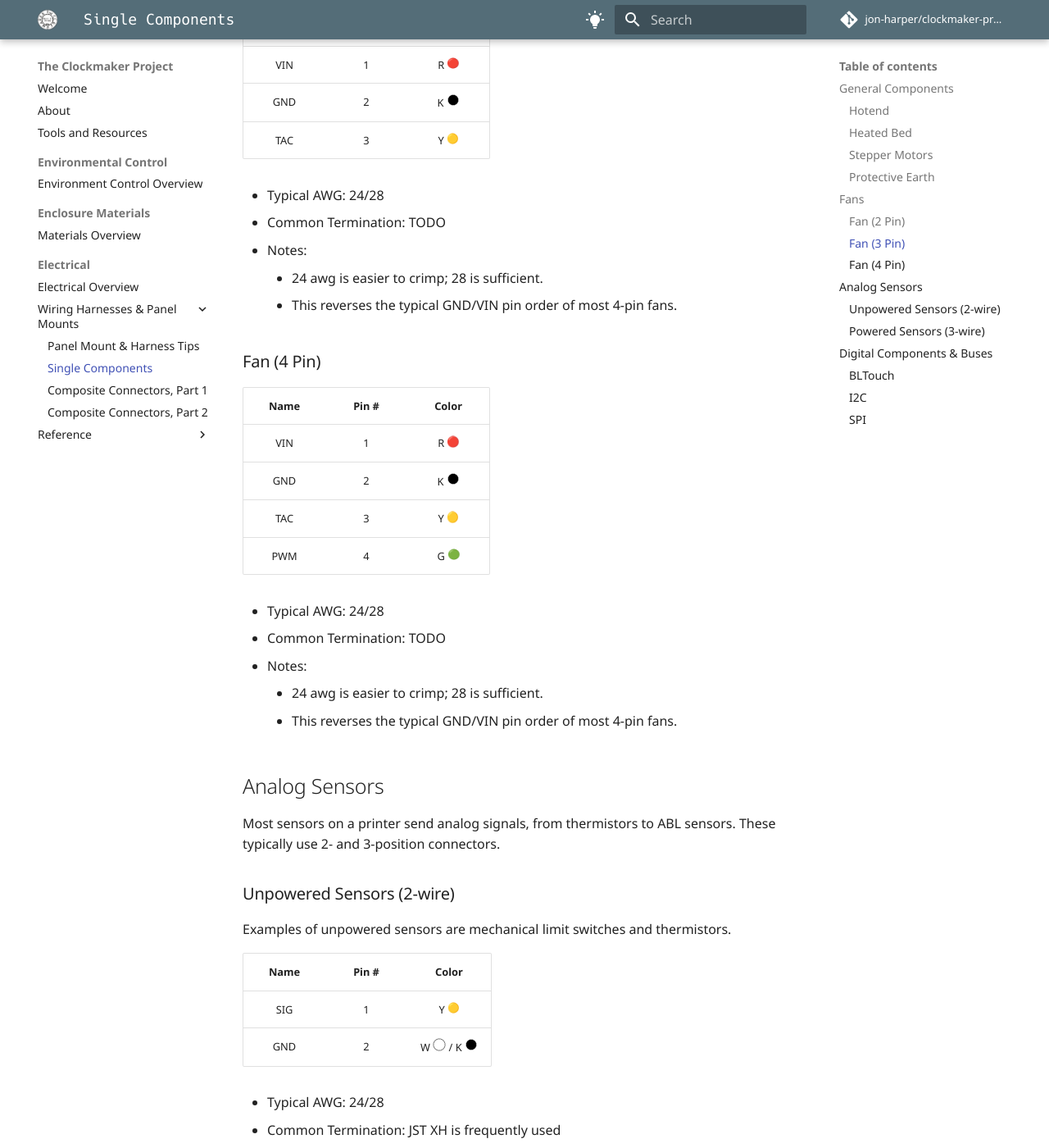
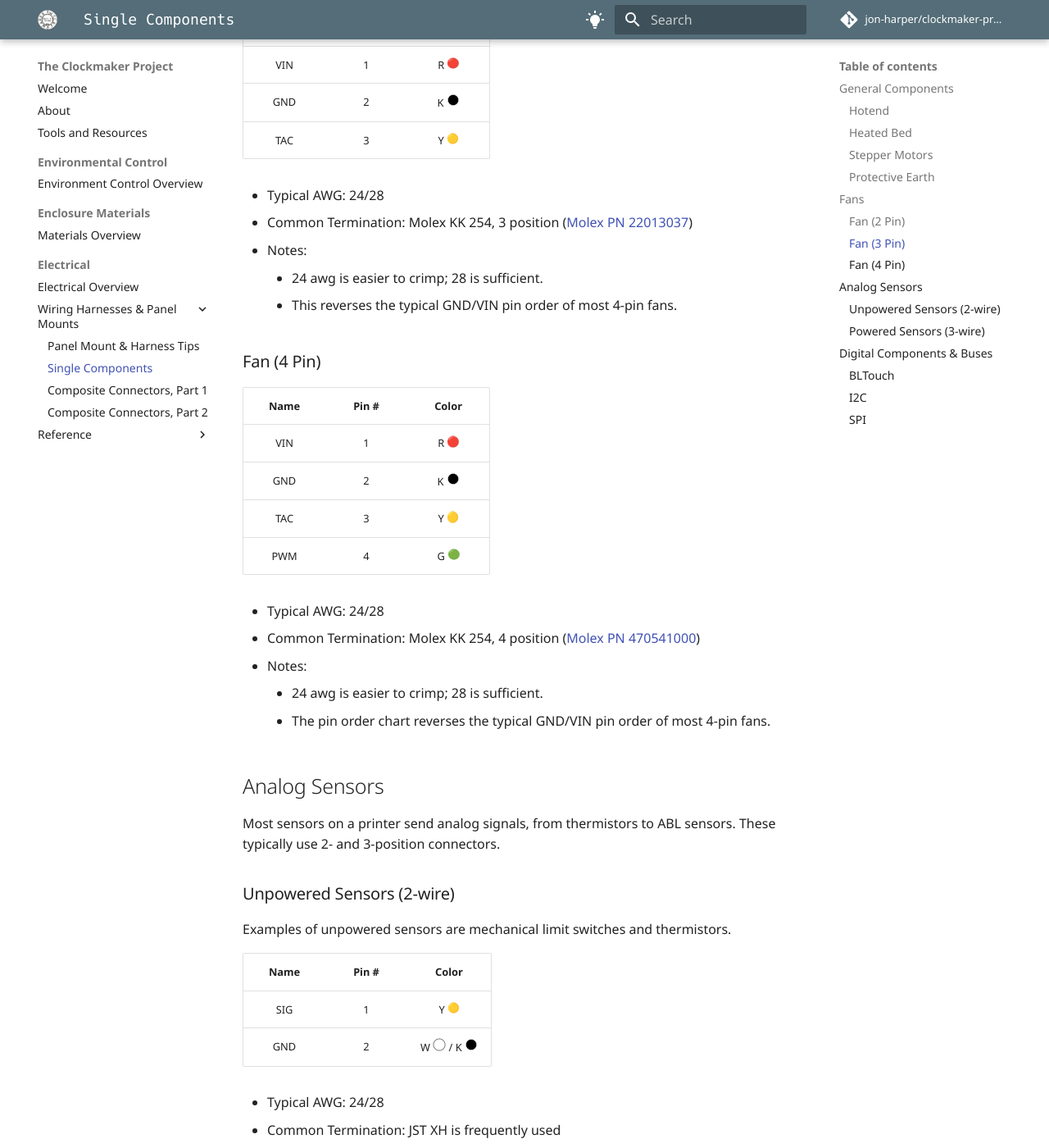
Before and after one commit to jon-harper/clockmaker-project, an MkDocs documentation site: the page built from docs/wiring/single.md, in a window 1280 px wide and 1400 px high, scrolled down 2731 px. Shown: the whole window at 82% size. Built offline with MkDocs 1.6.1 and Material for MkDocs 9.7.7, drawn with Linux system fonts in a browser that asks for light colours; emoji names are drawn with the system emoji font; comment, search, counter and statistics services are not loaded.

Commit message:
Added Molex KK 254 for fans

```diff
--- a/docs/wiring/single.md
+++ b/docs/wiring/single.md
@@ -98,7 +98,7 @@ date: 2022-11-29
 | TAC      | 3      | Y :yellow_circle: |
 
 - Typical AWG: 24/28
-- Common Termination: TODO
+- Common Termination: Molex KK 254, 3 position ([Molex PN 22013037](https://www.molex.com/molex/products/part-detail/crimp_housings/0022013037))
 - Notes:
     - 24 awg is easier to crimp; 28 is sufficient.
     - This reverses the typical GND/VIN pin order of most 4-pin fans.
@@ -113,11 +113,10 @@ date: 2022-11-29
 | PWM      | 4      | G :green_circle:  |
 
 - Typical AWG: 24/28
-- Common Termination: TODO
+- Common Termination: Molex KK 254, 4 position ([Molex PN 470541000](https://www.molex.com/molex/products/part-detail/crimp_housings/0470541000))
 - Notes:
     - 24 awg is easier to crimp; 28 is sufficient.
-    - This reverses the typical GND/VIN pin order of most 4-pin fans.
-
+    - The pin order chart reverses the typical GND/VIN pin order of most 4-pin fans.
 
 ## Analog Sensors
 
```
